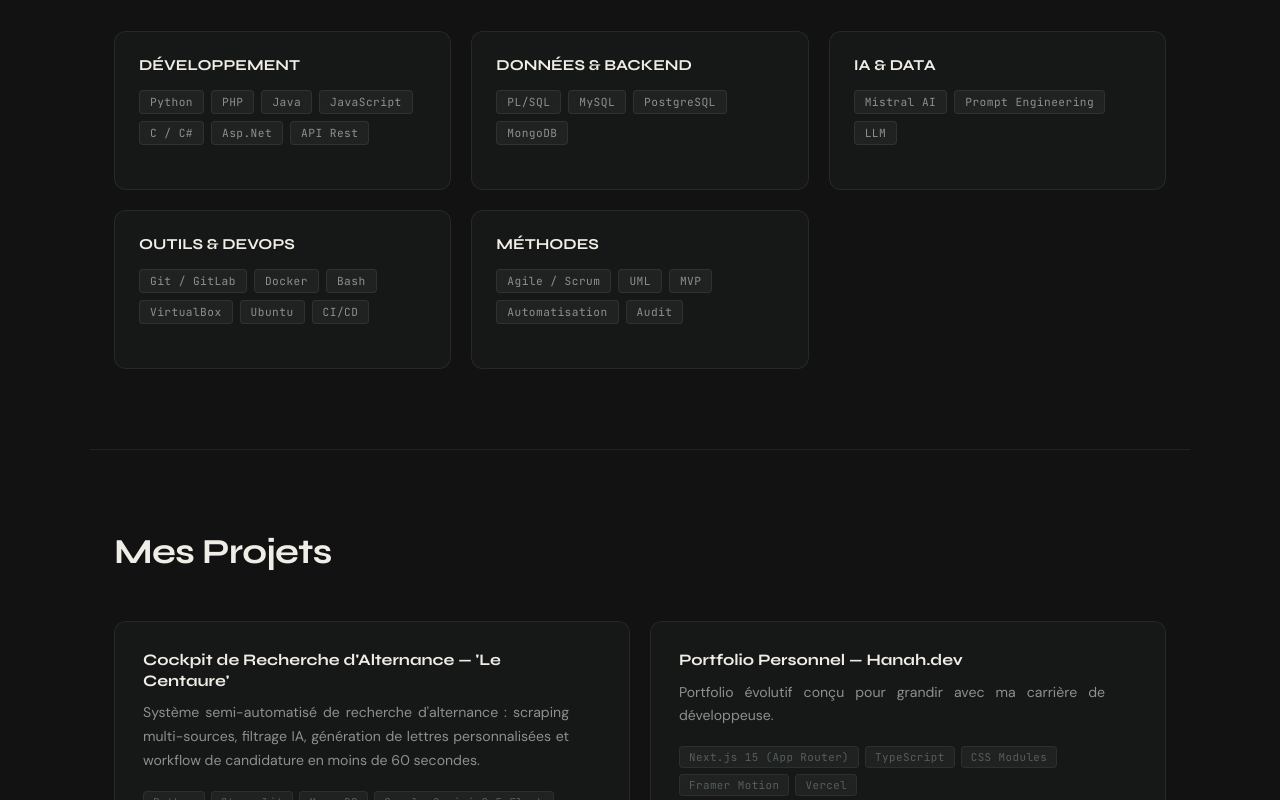
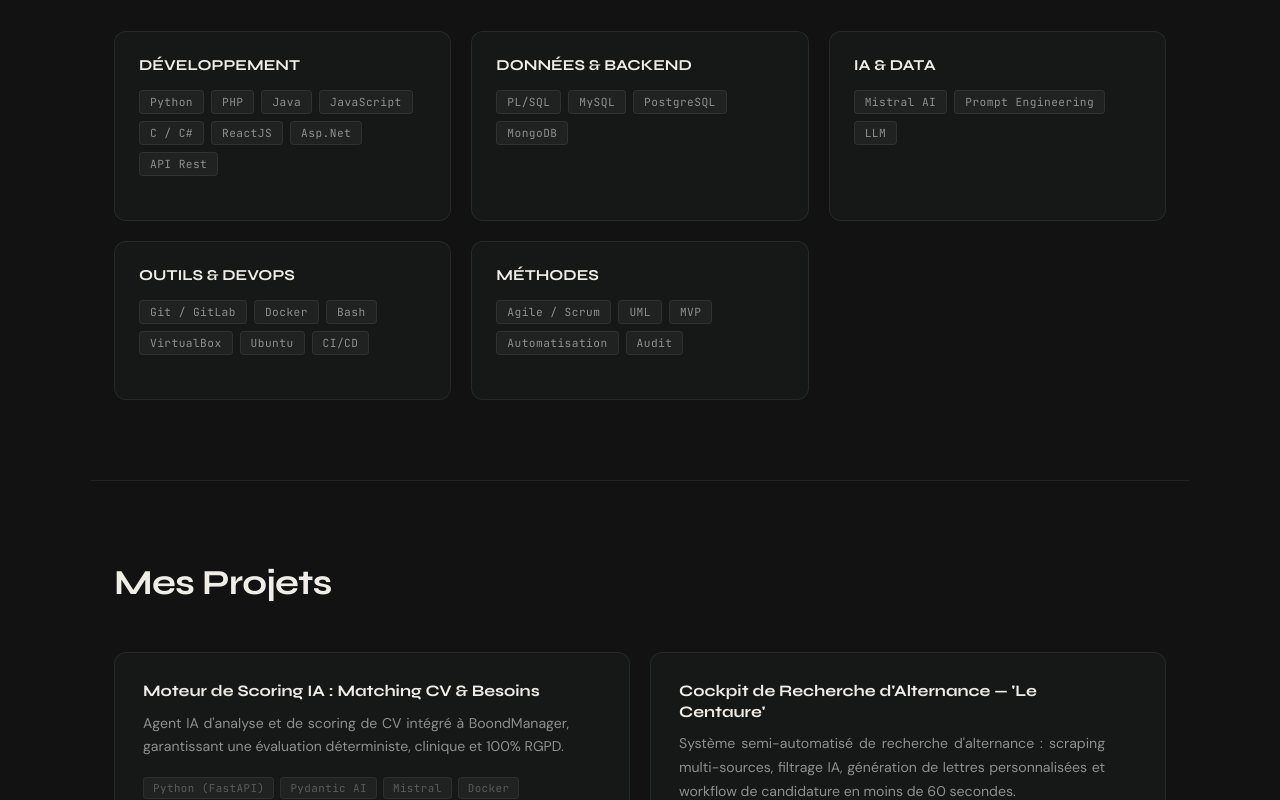
Before and after one commit to sahHanah44/Portfolio_Hanah_Sahmoune, a Next.js app in the folder mon-portfolio/: page / in a window 1280 px wide. Shown: the part 1640-2440 px from the top of the page. Built offline with nearby package versions, Linux system fonts and the light colour scheme.

Commit message:
restruction des projet avec la methode STAR

```diff
--- a/mon-portfolio/src/composents/sections/About.tsx
+++ b/mon-portfolio/src/composents/sections/About.tsx
@@ -47,7 +47,7 @@ export default function About() {
           </p>
 
           <p className={`${styles.paragraph} ${visible ? styles.in : ""}`} style={{ transitionDelay: "350ms" }}>
-            Actuellement en recherche de stage (20 avril – 12 juin), je vise des
+            Actuellement en recherche d'un alternance ( septembre 2026), je vise des
             environnements où je peux contribuer concrètement tout en progressant
             vite. L'auto-formation fait partie de mon ADN depuis mon passage au{" "}
             <strong className={styles.highlight}>CNED et à l'École 42</strong>.
@@ -76,7 +76,7 @@ export default function About() {
               </li>
               <li className={styles.infoItem}>
                 <span className={styles.infoKey}>Disponibilité Alternance </span>
-                <span className={styles.infoValue}> 15 juin 2026 </span>
+                <span className={styles.infoValue}> Septembre 2026 </span>
               </li>
               <li className={styles.infoItem}>
                 <span className={styles.infoKey}>Langues</span>
--- a/mon-portfolio/src/composents/sections/Skill.tsx
+++ b/mon-portfolio/src/composents/sections/Skill.tsx
@@ -7,7 +7,7 @@ import styles from "./Skill.module.css";
 const skillCategories = [
   {
     title: "DÉVELOPPEMENT",
-    skills: ["Python", "PHP", "Java", "JavaScript", "C / C#", "Asp.Net", "API Rest"],
+    skills: ["Python", "PHP", "Java", "JavaScript", "C / C#", "ReactJS" ,  "Asp.Net", "API Rest" ],
 
   },
   {
--- a/mon-portfolio/src/data/project.ts
+++ b/mon-portfolio/src/data/project.ts
@@ -2,6 +2,8 @@ export interface Project {
   id: number;
   title: string;
   slug: string;
+  category: string;
+  role: string;
   date: string;
   resource?: string[];
   description: string;
@@ -10,15 +12,39 @@ export interface Project {
   // --- NOUVEAUX CHAMPS OPTIONNELS  ---
   context?: string; // Le contexte du projet
   methodology?: string; // Explication de ta méthode (Agile, PERT, etc.)
+  results: string; // L'impact et le bilan
   githubUrl?: string; // Lien vers le code
-  videoUrl?: string; // Lien de la vidéo YouTube (format "embed")
+  videoUrl?: string; // Lien de la vidéo YouTube (format "embed") ou ressource
   diagrams?: string[]; // Tableau contenant les chemins vers tes images UML/PERT
 }
 
 export const myProjects: Project[] = [
   {
+    id: 8,
+    slug: "moteur-scoring-ia-boondmanager",
+    category: "Projet d'Entreprise (Stage)",
+    role: "Développeuse IA & Intégration",
+    date: "04/2026 – 06/2026",
+    title: "Moteur de Scoring IA : Matching CV & Besoins",
+    description: "Agent IA d'analyse et de scoring de CV intégré à BoondManager, garantissant une évaluation déterministe, clinique et 100% RGPD.",
+    technologies: [
+      "Python (FastAPI)",
+      "Pydantic AI",
+      "Mistral",
+      "Docker",
+      "Scalingo / Render",
+      "BoondManager API"
+    ],
+    context: "L'équipe commerciale passait un temps considérable à analyser manuellement l'adéquation entre des CVs complexes et des offres de mission.  L'objectif était de développer un outil interne encapsulé directement dans leur ERP (BoondManager), capable d'automatiser cette analyse de manière fiable.   Le défi majeur était double : éviter les biais et hallucinations classiques des LLMs, et concevoir une architecture 100% conforme au RGPD (aucune conservation de données externes).",
+    methodology: "J'ai conçu un moteur d'inférence déterministe propulsé par Mistral et structuré par Pydantic AI, accessible via une API FastAPI indépendante. Côté architecture, j'ai opté pour un modèle 'Stateless' déployé via Docker sur un cloud européen : les CVs sont traités en mémoire vive et détruits immédiatement. Côté intelligence, j'ai appliqué un prompt engineering 'Zéro Bullshit' : l'IA est bridée par un barème mathématique strict et obligée de justifier chaque note via un format clinique de traçabilité ([Besoin] exige X / [CV] présente Y). J'ai également implémenté une sécurité 'Fail-Fast' pour plafonner les profils administrativement incompatibles et un double mode de saisie (API/Manuel) pour garantir la résilience de l'outil.",
+    results: "Mise en production d'un outil d'aide à la décision instantané et sans friction pour les ingénieurs d'affaires. Sans quitter leur environnement de travail (iFrame), ils obtiennent en quelques secondes une synthèse télégraphique et un score fiable épuré de tout biais géographique ou déduction hasardeuse, optimisant drastiquement la phase de présélection des candidats.",
+    diagrams: []
+  },
+  {
     id: 7,
     slug: "Cockpit-Jobboard",
+    category: "Projet Personnel",
+    role: "Unique conceptrice, développeuse et chef de projet",
     date: "05/2026 – en cours",
     title: "Cockpit de Recherche d'Alternance — 'Le Centaure'",
     description: "Système semi-automatisé de recherche d'alternance : scraping multi-sources, filtrage IA, génération de lettres personnalisées et workflow de candidature en moins de 60 secondes.",
@@ -31,10 +57,11 @@ export const myProjects: Project[] = [
       "BeautifulSoup",
       "FPDF2",
       "Pyperclip",
-    "Pandas",
+      "Pandas"
     ],
-  context: "Face à la compétitivité du marché de l'alternance, j'ai conçu et développé seule un outil complet pour automatiser ma propre recherche d'emploi.  L'idée centrale est celle du 'Centaure' : un système hybride où l'IA fait le travail intellectuel (analyse, rédaction, scoring) et l'humain garde le contrôle de l'envoi final. Le projet agrège des offres depuis plusieurs sources (La Bonne Alternance via API gouvernementale), les filtre selon mon profil CV réel, génère des lettres de motivation ultra-personnalisées via Gemini 2.5, et orchestre un workflow complet de candidature — de la découverte de l'offre à l'ouverture du formulaire en moins de 60 secondes. J'en suis l'unique conceptrice, développeuse et chef de projet.",
-  methodology: "J'ai adopté une architecture modulaire en 4 piliers indépendants : le Radar (scrapers), la Mémoire (MongoDB avec logique Upsert intelligente pour ne jamais écraser les statuts de candidature), le Cerveau (Gemini avec un Prompt System strict — blacklist de mots pour produire des lettres qualitative), et le Cockpit (dashboard Streamlit interactif). Le filtrage des offres repose sur une logique à 3 niveaux : élimination par mots interdits (CDI, stage, CFA...), validation par mots-clés CV (Python, React, SQL...), puis scoring de pertinence /100 basé sur les mots bonus. J'ai travaillé de manière itérative (Agile) : chaque module a été développé, testé et validé indépendamment avant intégration. Le projet intègre également un module 'Apporte ton offre' permettant de coller n'importe quelle URL (LinkedIn, Indeed) pour générer instantanément une lettre adaptée.",
+    context: "Face à la compétitivité du marché de l'alternance, j'ai eu besoin d'un outil pour automatiser ma recherche d'emploi. L'idée centrale est celle du 'Centaure' : un système hybride où l'IA fait le travail intellectuel (analyse, rédaction, scoring) et l'humain garde le contrôle de l'envoi final. L'objectif était de créer un workflow complet — de la découverte de l'offre à l'ouverture du formulaire — pour postuler massivement sans perdre en qualité.",
+    methodology: "J'ai adopté une architecture modulaire en 4 piliers indépendants (méthode Agile) : le Radar (scrapers BeautifulSoup/API), la Mémoire (MongoDB avec logique Upsert intelligente pour la gestion des statuts), le Cerveau (Gemini avec ingénierie de prompt stricte et blacklist de mots), et le Cockpit (dashboard Streamlit interactif). J'ai implémenté une logique de filtrage à 3 niveaux : élimination par mots interdits, validation par mots-clés CV, et scoring de pertinence /100.",
+    results: "Déploiement d'un workflow fonctionnel permettant de traiter une offre de A à Z en moins de 60 secondes. L'outil génère instantanément des lettres de motivation ultra-personnalisées au format PDF, optimisant considérablement le temps de candidature tout en conservant une approche sur-mesure pour chaque entreprise.",
     githubUrl: "https://github.com/sahHanah44/Automatisation_jobBoard",
     videoUrl: "https://www.youtube.com/embed/dgTpKXpZMws",
     diagrams: [
@@ -44,6 +71,8 @@ export const myProjects: Project[] = [
   {
     id: 6,
     slug: "portfolio-personnel-nextjs",
+    category: "Projet Personnel",
+    role: "Architecte Web & Développeuse Front-End",
     date: "03/2026 – en cours",
     title: "Portfolio Personnel — Hanah.dev",
     description: "Portfolio évolutif conçu pour grandir avec ma carrière de développeuse.",
@@ -54,23 +83,26 @@ export const myProjects: Project[] = [
       "Framer Motion",
       "Vercel"
     ],
-  context: "Ce projet est avant tout un projet personnel de long terme — mon portfolio professionnel, conçu dès le départ pour évoluer tout au long de ma carrière. L'objectif n'était pas seulement de créer une vitrine, mais de construire une base technique solide et maintenable que je peux enrichir au fil du temps : nouveaux projets, nouvelles compétences, nouvelles ambitions. J'en suis l'unique conceptrice, développeuse et chef de projet. J'ai pris toutes les décisions d'architecture, de design system et d'expérience utilisateur.",
-  methodology: "Dès la phase de conception, j'ai modélisé l'architecture complète via un diagramme UML de composants — représentant la hiérarchie entre le RootLayout Next.js, les composants UI (Navbar, Footer), les sections de la HomePage (Hero, About, ProjectsSection, Skills, Contact) et la page dynamique /projects/[slug] pilotée par une interface TypeScript Project. Cette modélisation m'a permis d'anticiper les dépendances entre composants et de structurer un routing App Router cohérent avant d'écrire la moindre ligne de code. J'ai appliqué une démarche itérative proche de l'Agile : chaque fonctionnalité (animations au scroll, particules, typewriter, galerie de diagrammes) a été développée et validée indépendamment, garantissant une base stable à chaque étape.",
+    context: "Ce projet de long terme est mon portfolio professionnel, conçu pour évoluer avec ma carrière de développeuse. L'objectif n'était pas seulement de créer une vitrine visuelle, mais de construire une base technique robuste, évolutive et maintenable, capable d'accueillir facilement mes futurs projets, mes nouvelles compétences et mes ambitions grandissantes.",
+    methodology: "Dès la phase de conception, j'ai modélisé l'architecture complète via un diagramme UML de composants. Cette modélisation m'a permis d'anticiper les dépendances entre les composants UI et le routing dynamique App Router avant d'écrire la moindre ligne de code. J'ai ensuite appliqué une démarche itérative Agile : chaque fonctionnalité (animations au scroll, système de particules, galerie de diagrammes) a été développée, testée et validée indépendamment.",
+    results: "Création d'une application web performante et modulaire. L'architecture en place me permet aujourd'hui d'ajouter de nouveaux projets de manière purement dynamique via un fichier de configuration structuré, sans avoir à retoucher le code de l'interface utilisateur.",
     githubUrl: "https://github.com/sahHanah44/Portfolio_Hanah_Sahmoune/tree/main",
     diagrams: [
       "/Portfolio/Arborescence_de_Composants.png"
     ]
   },
-
   {
     id: 5,
+    slug: "echo-ocean-data-visualization",
+    category: "Projet Universitaire",
+    role: "Référente Architecture & Développeuse Full-Stack (Équipe de 5)",
+    date: "09/2025-01/2026",
     title: "ECHO : Plateforme de Visualisation de l'Acidification des Océans",
-    slug: "echo-ocean-data-visualization",
-    date: "09/2025-01/2026",
     description: "Application web d'analyse de données Copernicus pour la sensibilisation aux enjeux climatiques.",
     technologies: ["Python (xarray)", "PHP", "JavaScript", "Firebase", "MySQL", "Chart.js"],
-    context: "Ce projet a été réalisé en équipe de 5 personnes dans le cadre d'un projet universitaire. L'objectif collectif était de transformer les données scientifiques complexes du 'Copernicus Marine Service' en une plateforme accessible au grand public. Le travail a nécessité une coordination étroite entre le traitement de données massives (fichiers NetCDF), la gestion d'une base de données relationnelle et le développement d'une interface utilisateur dynamique.",
-    methodology: "Pour structurer ce travail de groupe, j'ai pris l'initiative de modéliser l'architecture via des diagrammes UML (classes, séquence, contexte), garantissant une vision technique commune. J'ai également utilisé la planification PERT pour identifier les interdépendances critiques du projet. Cette rigueur, couplée à une approche Agile, nous a permis de réagir efficacement aux imprévus techniques et d'assurer l'interopérabilité entre les différents modules développés par l'équipe.",
+    context: "Dans le cadre d'un projet universitaire en équipe de 5, nous devions transformer les données scientifiques brutes et complexes du 'Copernicus Marine Service' en une plateforme interactive accessible au grand public. Le défi technique principal résidait dans la coordination autour de l'extraction de données massives (fichiers NetCDF) et leur restitution visuelle.",
+    methodology: "Pour structurer le travail de l'équipe, j'ai pris l'initiative de modéliser l'architecture globale via des diagrammes UML (classes, séquence, contexte). J'ai également planifié les interdépendances critiques du projet via un diagramme PERT. Nous avons travaillé en méthode Agile pour assurer l'interopérabilité continue entre le traitement de données en Python, la base de données relationnelle et l'interface utilisateur web dynamique.",
+    results: "Déploiement d'une application web cohérente intégrant des visualisations interactives (Chart.js, cartographie). La rigueur de la planification technique a permis à l'équipe de réagir efficacement aux imprévus et de livrer un projet interopérable dans les délais impartis.",
     githubUrl: "https://github.com/Nayarr/Echo",
     videoUrl: "https://www.youtube.com/embed/TQH4PnAwWao",
     diagrams: [
@@ -84,43 +116,49 @@ export const myProjects: Project[] = [
   {
     id: 4,
     slug: "monitoring-hydrometrie-hubeau",
+    category: "Projet Universitaire",
+    role: "Concepteur BDD & Développeuse Data/Backend (Équipe de 6)",
     title: "Hubleau : Visualisation Hydrométrique en Temps Réel",
     date: "06/2025",
     description: "Application web d'exploitation des données de l'API Hub'Eau pour le suivi des cours d'eau.",
     technologies: ["Python (Flask)", "SQLite / MongoDB", "JavaScript (Leaflet.js)", "API Hub'Eau", "Git"],
-    context: "Ce projet, réalisé en équipe de 6, visait à concevoir un outil de monitoring des cours d'eau français en exploitant l'API Hub'Eau. L'objectif était de collecter des données massives (stations et mesures), de les stocker localement pour optimisation, et de les restituer via une interface interactive incluant une carte de France dynamique et des tableaux de bord analytiques.",
-    methodology: "Le projet a été piloté via la méthode Agile SCRUM, structurée par des sprints d'une semaine et des daily scrums pour fluidifier le travail d'équipe. En charge de la partie conception, j'ai réalisé la modélisation du schéma relationnel (Diagramme E.R) et la planification PERT pour sécuriser le rendu. J'ai également participé à la mise en place du pipeline ETL pour automatiser la récupération et l'insertion des données de l'API vers notre base de données locale.",
+    context: "Réalisé en équipe de 6, ce projet visait à concevoir un outil de monitoring des cours d'eau français. La mission consistait à extraire massivement les données de l'API gouvernementale Hub'Eau (stations et mesures), à les stocker localement pour optimiser les temps de réponse, et à les restituer via une carte interactive de la France couplée à des tableaux de bord analytiques.",
+    methodology: "Le projet a été piloté en méthode SCRUM (sprints d'une semaine, daily stand-ups). En charge de l'architecture des données, j'ai réalisé le modèle entité-association (Diagramme E.R) et sécurisé le planning avec un graphe PERT. J'ai ensuite contribué au développement du pipeline ETL en Python pour automatiser l'extraction depuis l'API et l'insertion sécurisée dans notre base de données locale.",
+    results: "Mise en production d'une interface cartographique fluide et réactive. L'automatisation du pipeline de données a permis de garantir la mise à jour constante des informations hydrométriques sans surcharger les requêtes front-end.",
     githubUrl: "https://github.com/nasa94-snd/SAE204_201",
     videoUrl: "https://youtube.com/embed/feYKTSsFKJk",
     diagrams: [
       "/Hubleau/DiagrammeER.png",
-      "/Hubleau/D_PERT.png",
-
+      "/Hubleau/D_PERT.png"
     ]
   },
   {
     id: 2,
     slug: "optimisation-reseau-velib-voronoi",
+    category: "Projet Académique",
+    role: "Développeuse Python & Ingénierie Algorithmique",
     title: "VeloGraph : Optimisation Algorithmique du Réseau Vélib'",
     date: "05/2025",
     description: "Analyse spatiale et optimisation du réseau Vélib' métropole par les diagrammes de Voronoi.",
     technologies: ["Python", "Folium", "SciPy", "NumPy", "Algorithmique de Graphes"],
-    context: "L'objectif de ce projet était de modéliser et d'optimiser la répartition géographique des stations Vélib' à Paris. En s'appuyant sur des données Open Data, le défi consistait à identifier les zones de sous-représentation et de sur-représentation des stations pour proposer un maillage territorial plus équilibré et efficace.",
-    methodology: "Pour résoudre cette problématique, j'ai implémenté une approche basée sur la géométrie computationnelle en utilisant les diagrammes de Voronoi et la triangulation de Delaunay via la bibliothèque SciPy. Cette rigueur algorithmique m'a permis de calculer un indice de répartition précis pour chaque station. J'ai ensuite conçu une interface de visualisation interactive avec Folium, utilisant un code couleur sémantique (vert/rouge/bleu) pour rendre les résultats de l'analyse immédiatement exploitables.",
-    videoUrl: "https://youtube.com/embed/_-X7MLoTshg",
+    context: "Ce projet algorithmique avait pour but de modéliser et d'optimiser la répartition géographique des stations Vélib' à Paris. En s'appuyant sur l'Open Data de la métropole, l'enjeu était d'identifier mathématiquement les zones de sur-représentation et de sous-représentation pour proposer un réaménagement territorial plus efficace.",
+    methodology: "J'ai implémenté une solution basée sur la géométrie computationnelle. En exploitant la bibliothèque SciPy, j'ai généré des diagrammes de Voronoi et la triangulation de Delaunay pour calculer un indice de densité précis pour chaque station de vélo. Les données ont ensuite été injectées dans une carte interactive Folium avec un code couleur sémantique.",
+    results: "Production d'un outil d'analyse spatiale offrant une visualisation immédiate des anomalies du réseau. L'algorithme développé constitue une preuve de concept mathématique solide d'aide à la décision pour l'urbanisme de la ville.",
+    videoUrl: "https://youtube.com/embed/_-X7MLoTshg"
   },
-
   {
     id: 1,
     slug: "infrastructure-services-reseau-debian",
+    category: "Projet Infrastructure",
+    role: "Administratrice Système & Réseau (Équipe de 3)",
     title: "Déploiement d'une Infrastructure de Services Réseau",
     description: "Conception et mise en place d'une architecture réseau sécurisée sous Debian (DHCP, SSH, Web, FTP).",
-    date:" ",
+    date: "2024 - 2025",
     technologies: ["Debian (CLI)", "VirtualBox", "Apache2", "DHCP Server", "OpenSSH", "VSFTPD"],
-    context: "Ce projet consistait à mettre en place une maquette d'infrastructure réseau complète sous Linux Debian au sein d'une équipe de trois personnes. L'objectif était de configurer un serveur central distribuant des services critiques (DHCP, Web, FTP) à un parc de machines clientes, tout en garantissant un accès externe sécurisé via un bastion SSH.",
-    methodology: "La réussite du déploiement a reposé sur une gestion rigoureuse des configurations système et une documentation technique précise. J'ai utilisé une approche de planification par tâches pour isoler les services et tester l'interopérabilité à chaque étape. J'ai notamment piloté la sécurisation des accès via l'authentification par clé publique (SSH/SFTP) et la gestion fine des permissions (ACL) pour les serveurs de fichiers, assurant ainsi la conformité au cahier des charges de sécurité.",
+    context: "Au sein d'une équipe de trois, le défi consistait à concevoir et déployer une infrastructure réseau simulée complète sous Linux Debian. Il fallait configurer un serveur central capable de distribuer des services critiques (DHCP, Web, FTP) à un parc de machines clientes, tout en sécurisant rigoureusement les accès externes via un bastion.",
+    methodology: "La réussite du déploiement a exigé une gestion stricte des configurations et une excellente documentation. J'ai découpé le projet par tâches pour configurer et tester chaque service de manière isolée. Je me suis particulièrement concentrée sur la sécurité : mise en place de l'authentification par clé publique (SSH/SFTP), paramétrage du bastion, et gestion fine des permissions (ACL) pour cloisonner les accès aux fichiers.",
+    results: "Livraison d'une maquette réseau robuste, fonctionnelle et conforme aux exigences de sécurité du cahier des charges. L'interopérabilité des services a été testée avec succès sur les clients virtuels, démontrant la viabilité de l'architecture.",
     videoUrl: "/Resaux/Rapport_Instalation_d_un_service_resaux.pdf",
-
     diagrams: [
       "/Resaux/Maquette_projet.png"
     ]
```
Also changed, not shown: mon-portfolio/src/app/projects/[slug]/Page.module.css (+9 -0 lines), mon-portfolio/src/app/projects/[slug]/page.tsx (+27 -16 lines). Lines whose indentation alone changed are shown as unchanged.
